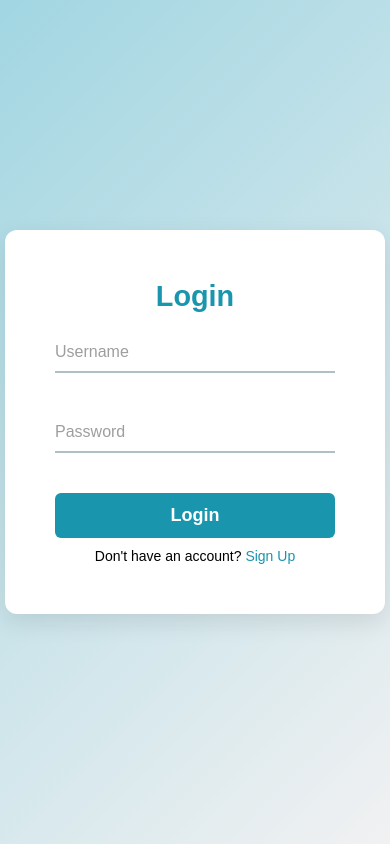
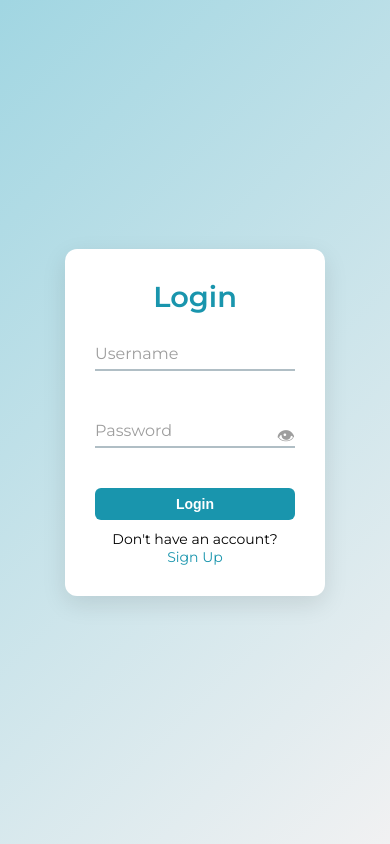
Before and after one commit to ramanaspal/log-in-page, a plain HTML site: page index.html in a window 390 px wide. Drawn offline with Linux system fonts and the light colour scheme.

Commit message:
added js

```diff
--- a/index.html
+++ b/index.html
@@ -5,7 +5,9 @@
   <meta name="viewport" content="width=device-width, initial-scale=1.0">
   <meta http-equiv="X-UA-Compatible" content="IE=edge">
   <title>Login Page</title>
+  <link href="https://fonts.googleapis.com/css2?family=Montserrat:wght@400;600&display=swap" rel="stylesheet">
   <link rel="stylesheet" href="styles.css">
+  <script defer src="script.js"></script>
 </head>
 <body>
   <div class="container">
@@ -16,9 +18,10 @@
           <input type="text" name="username" required>
           <label>Username</label>
         </div>
-        <div class="input-box">
-          <input type="password" name="password" required>
+        <div class="input-box password-box">
+          <input type="password" name="password" id="password" required>
           <label>Password</label>
+          <span class="eye-icon" id="toggle-password">&#128065;</span> <!-- Eye icon for password toggle -->
         </div>
         <button type="submit" class="btn">Login</button>
         <p>Don't have an account? <a href="#">Sign Up</a></p>
--- /dev/null
+++ b/script.js
@@ -0,0 +1,12 @@
+document.getElementById('toggle-password').addEventListener('click', function () {
+    const passwordInput = document.getElementById('password');
+    const eyeIcon = document.getElementById('toggle-password');
+
+    if (passwordInput.type === 'password') {
+      passwordInput.type = 'text';
+      eyeIcon.innerHTML = '&#128586;'; // Change icon to closed-eye when password is visible
+    } else {
+      passwordInput.type = 'password';
+      eyeIcon.innerHTML = '&#128065;'; // Change icon back to open-eye
+    }
+  });
--- a/styles.css
+++ b/styles.css
@@ -14,7 +14,6 @@
   transition: background 0.5s ease-in-out;
 }
 
-  /* Container */
 .container {
   display: grid;
   place-items: center;
@@ -86,6 +85,26 @@
   font-size: 14px;
 }
 
+/* Password eye icon */
+.password-box {
+  position: relative;
+}
+
+.eye-icon {
+  position: absolute;
+  right: 0;
+  top: 12px;
+  font-size: 18px;
+  cursor: pointer;
+  color: #9E9E9E;
+  transition: color 0.3s ease, transform 0.4s ease;
+}
+
+.eye-icon:hover {
+  color: #1995AD;
+  transform: scale(1.1);
+}
+
 /* Button */
 .btn {
   width: 100%;
@@ -144,3 +163,44 @@
     opacity: 1;
   }
 }
+
+/* Responsive design */
+@media (max-width: 768px) {
+  .login-box {
+    width: 300px;
+    padding: 40px;
+  }
+
+  h2 {
+    font-size: 1.6rem;
+  }
+
+  .input-box input {
+    font-size: 14px;
+  }
+
+  .btn {
+    font-size: 16px;
+    padding: 10px;
+  }
+}
+
+@media (max-width: 480px) {
+  .login-box {
+    width: 260px;
+    padding: 30px;
+  }
+
+  h2 {
+    font-size: 1.4rem;
+  }
+
+  .input-box input {
+    font-size: 13px;
+  }
+
+  .btn {
+    font-size: 14px;
+    padding: 8px;
+  }
+}
```
Lines whose indentation alone changed are shown as unchanged.
